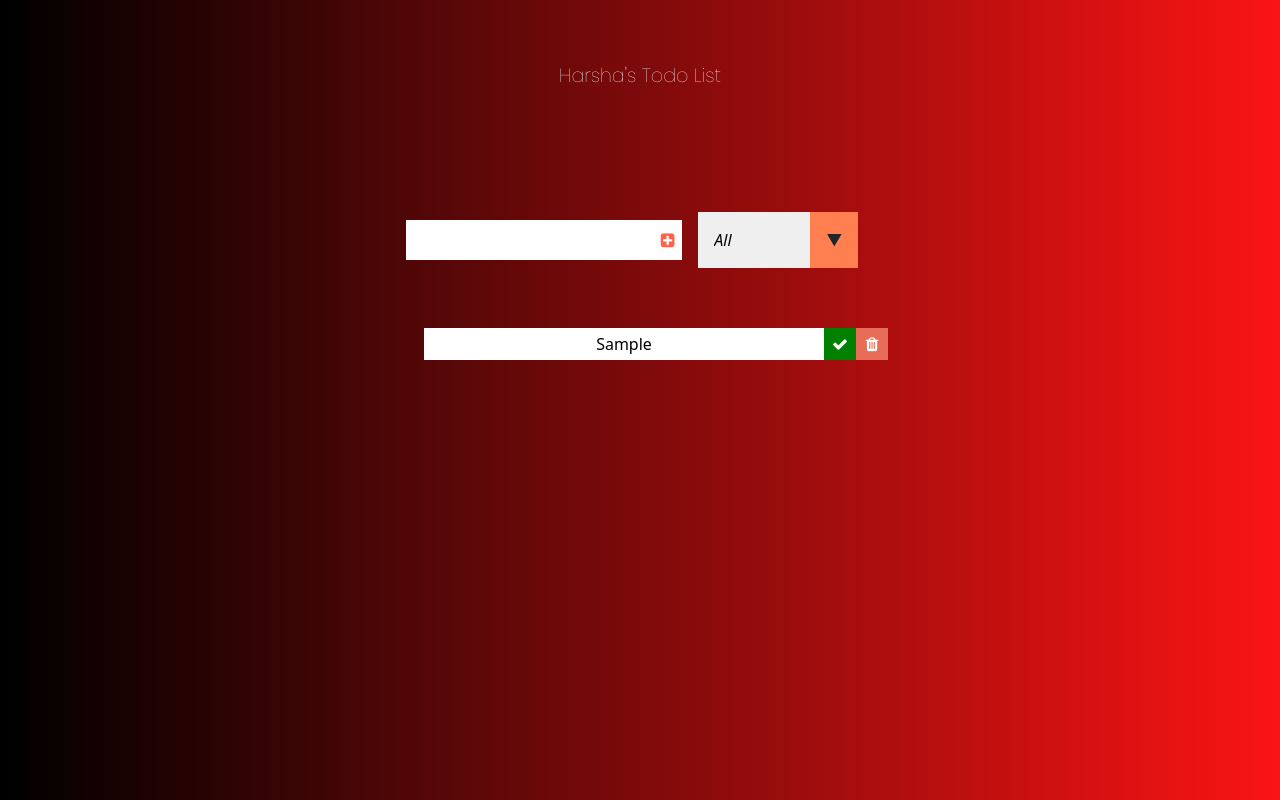
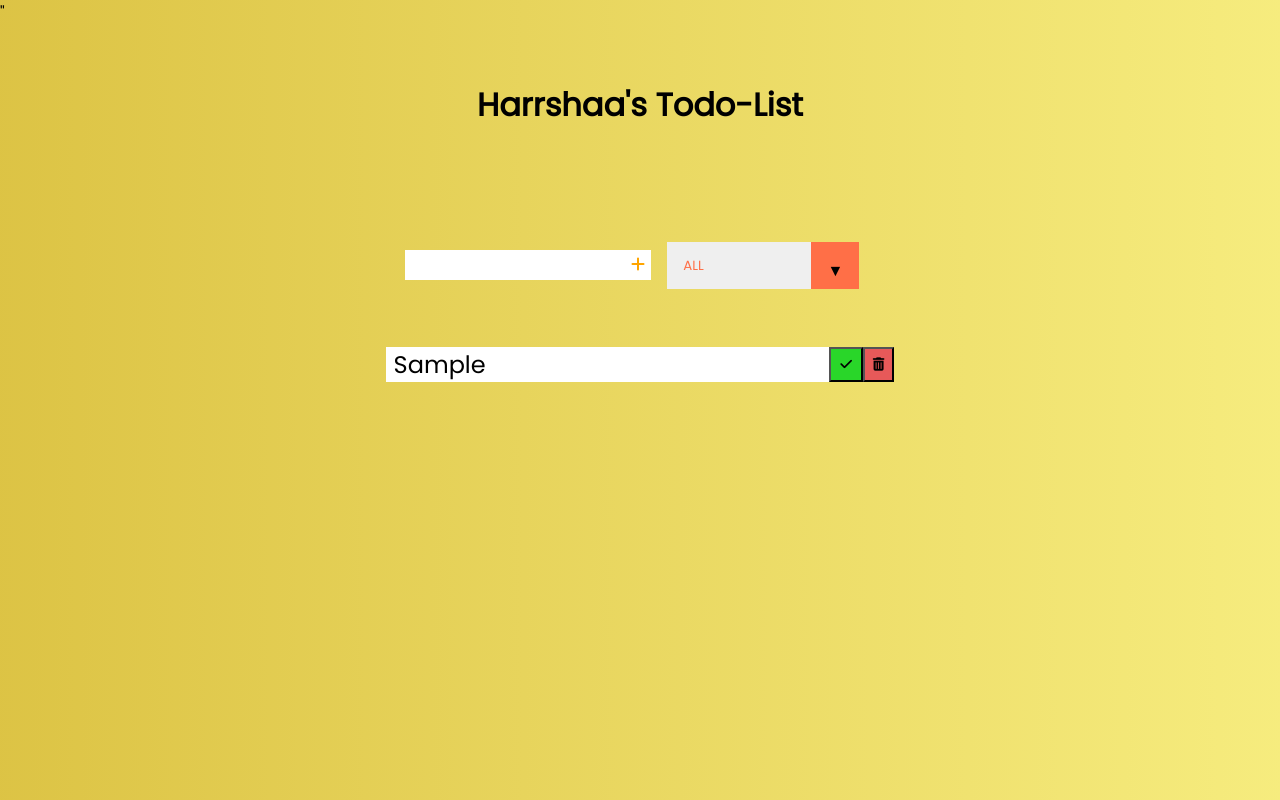
Before and after one commit to Harrshaa/Todo-List, a plain HTML site: page index.html in a window 1280 px wide. Both pictures are taken after typing "Sample" into the empty fields and a click on the button 667 px from the left and 240 px from the top of the page. Drawn offline with nearby package versions, Linux system fonts and the light colour scheme.

Commit message:
modified

```diff
--- a/index.css
+++ b/index.css
@@ -1,101 +1,86 @@
-/* Remove all the margins,padding..... */
 *{
-    margin: 0;
+    margin:0;
     padding: 0;
-    box-sizing: 0;
+    box-sizing: border-box;
 }
-.heading{
-    color: white;
-    font-size:larger;
-    font-family: "poppins",san-serif;
+body{
+    background-image: linear-gradient(90deg,rgba(215, 186, 39, 0.861),rgba(243, 229, 79, 0.735));
+    color: black;
+    font-family:"Poppins",sans-serif;
+    min-height: 100vh;
+}
+header{
+    font-size: 1rem;
+    justify-content: center;
+    align-items: center;
+    display: flex;
+}
+header,form{
+
+    min-height: 20vh;
+    display:flex;
+    justify-content: center;
+    align-items: center;
+}
+
+form input,
+form button{
+    padding:  0.4rem;
+    font-size: 1rem;
+    border:none;
+    background: white;
+
+}
+
+form button{
+    color: orange;
+    background:white;
+    cursor: pointer;
+    transition:all 0.3s ease;
+}
+form button:hover{
+    background: red;
     color: white;
 }
 
-header,form{
-    min-height: 20vh;
+.todo-container{
     display: flex;
     justify-content: center;
     align-items: center;
 }
-
-form input,form button{
-    padding: 0.5rem;
-    background:white;
-    border:navy;
-}
-
-
-form button{
-    color:tomato;
-    background: white;
-    cursor: pointer;
-    transition:all 0.3s ease;
-}
-
-form button:hover{
-    background:pink;
-    color:white;
-}
-
-body{
-    background-image:linear-gradient(to right, #000000, #fb1414);
-    font-family: "poppins",san-serif;
-    color: white;
-}
-
-/* After Javascript Code   */
-.todo-container{
-    display: flex;
-    justify-content: center;
-    align-items: center;
-    color: white;
-}
-
 .todo-list{
-    min-width: 40%;
+    min-width:40%;
     list-style: none;
 }
-
 .todo{
-    margin: 0.5rem;
+    margin: 0.1rem;
     background: white;
     color: black;
-    font-size: 1.5 rem;
+    font-size: 1.5rem;
     display: flex;
     justify-content: space-between;
     align-items: center;
-    transition: all 1s ease;
+    transition: all 0.5s ease;
 
 }
-
+.todo li{
+    flex: 1;
+}
+.trash-btn,.completed-btn{
+    background: orange;
+    padding: 0.5rem;
+    cursor: pointer;
+}
+.completed-btn{
+    background: rgb(41, 214, 41);
+}
+.trash-btn{
+    background-color: rgb(231, 89, 89);
+}
 .todo-item{
-color: black;
-display:flex;
-justify-content: center;
-padding: 0.2rem;
-
+    padding: 0rem 0.5rem;
 }
-
-.todo li{
-    flex:  1;
-}
-
-.trash-btn,.complete-btn{
-    background:rgb(231, 109, 88);
-    color:white;
-    border:none;
-    height:2rem;
-    cursor:pointer;
-    font-size: 1rem;
-    width:2rem;
-
-}
-
-.complete-btn{
-    background: green;
-}
-
-.fa-trash,fa-check{
+.fa-check,.fa-trash-can{
     pointer-events: none;
 }
 
@@ -105,45 +90,44 @@ padding: 0.2rem;
 }
 
 .fall{
-    transform:translateY(8rem) rotateZ(20deg);
+    transform: translate(8rem) rotateZ(20deg);
+    opacity: 0;
 }
 
-select{
+/* //sort them all// */
+/*CUSTOM SELECTOR */
+select {
     -webkit-appearance: none;
     -moz-appearance: none;
+    -ms-appearance: none;
     appearance: none;
-    outline:none;
-    border:none;
-    color:black;
-    width: 10rem;
+    outline: 0;
+    box-shadow: none;
+    border: 0 !important;
+    background-image: none;
+  }
+
+  /* Custom Select */
+  .select {
+    margin: 1rem;
+    position: relative;
+    overflow: hidden;
+  }
+  select {
+    color: #ff6f47;
+    font-family: "Poppins", sans-serif;
     cursor: pointer;
-    font-style: italic;
-    align-items: center;
-    justify-content: center;
-    padding:1rem;
-    display: flex;
-
-
-}
-
-.select{
-    margin:1rem;
-    position:relative;
-    overflow: hidden;
-
-
-
-
-}
-
-.select::after{
-    content:"\25BC";
+    width: 12rem;
+    padding: 1rem
+  }
+  /* Arrow */
+  .select::after {
+    content: "\25BC";
     position: absolute;
-    background:coral;
+    top: 0;
+    right: 0;
     padding: 1rem;
-    top:0;
-    right:0;
+    background: #ff6f47;
+    cursor: pointer;
     pointer-events: none;
-
-
-}
+  }
--- a/index.html
+++ b/index.html
@@ -1,43 +1,47 @@
 <!DOCTYPE html>
+
 <html>
     <head>
         <meta charset="utf-8">
         <meta http-equiv="X-UA-Compatible" content="IE=edge">
-        <title>Todo List</title>
+        <title></title>
+        <meta name="description" content="">
         <meta name="viewport" content="width=device-width, initial-scale=1">
-        <link rel="preconnect" href="https://fonts.googleapis.com">
-        <link rel="preconnect" href="https://fonts.gstatic.com" crossorigin>
-        <link href="https://fonts.googleapis.com/css2?family=Poppins:wght@100&display=swap" rel="stylesheet">
-        <link rel="stylesheet" href="https://cdnjs.cloudflare.com/ajax/libs/font-awesome/4.7.0/css/font-awesome.min.css">
+
+        <!-- //Google Fonts// -->
+        <link href="https://fonts.googleapis.com/css?family=Poppins&display=swap" rel="stylesheet" />
+
+        <!-- //Font Awesome// -->
+
+        <link rel="stylesheet" href="https://cdnjs.cloudflare.com/ajax/libs/font-awesome/6.1.2/css/all.min.css" integrity="sha512-1sCRPdkRXhBV2PBLUdRb4tMg1w2YPf37qatUFeS7zlBy7jJI8Lf4VHwWfZZfpXtYSLy85pkm9GaYVYMfw5BC1A==" crossorigin="anonymous" referrerpolicy="no-referrer" />"
         <link rel="stylesheet" href="./index.css">
-
+        <title>TODO LIST</title>
     </head>
     <body>
-        <link href="https://cdn.jsdelivr.net/npm/bootstrap@5.1.1/dist/css/bootstrap.min.css" rel="stylesheet"
-        integrity="sha384-F3w7mX95PdgyTmZZMECAngseQB83DfGTowi0iMjiWaeVhAn4FJkqJByhZMI3AhiU" crossorigin="anonymous">
         <header>
-        <h1 class="heading">Harsha's Todo List</h1>
+            <h1>Harrshaa's Todo-List</h1>
         </header>
-
-        <form class="form">
-            <input type="text" class="todo-input">
-            <button type="submit" class="todo-button">
-                <i class="fa fa-plus-square"></i>
+        <!-- //to take user's input// -->
+        <form>
+            <input type="text" class="todo-input"/>
+            <button class="todo-button" type="submit">
+                <i class="fa-solid fa-plus"></i>
             </button>
-
             <div class="select">
-                <select name="todos" class="filter-todo">
-                    <option value="all">All</option>
-                    <option value="Completed">Completed</option>
-                    <option value="UnCompleted">UnCompleted</option>
+                <select class="filter-todo" name="todos">
+                    <option value="all">ALL</option>
+                    <option value="completed">Completed</option>
+                    <option value="uncompleted">UnCompleted</option>
                 </select>
-
             </div>
         </form>
 
-        <div class="todo-container">
-            <ul class="todo-list"></ul>
-        </div>
+
+            <div class="todo-container">
+                <ul class="todo-list"></ul>
+            </div>
+
+
 
         <script src="./index.js" async defer></script>
     </body>
--- a/index.js
+++ b/index.js
@@ -1,141 +1,90 @@
-//Select DOM
-const todoInput = document.querySelector(".todo-input");
-const todoButton = document.querySelector(".todo-button");
-const todoList = document.querySelector(".todo-list");
-const filterOption = document.querySelector(".filter-todo");
+//SELECTORS//
+const todoInput=document.querySelector('.todo-input');
+const todoButton=document.querySelector('.todo-button');
+const todoList=document.querySelector('.todo-list');
+const filterOption=document.querySelector('.filter-todo');
 
-//Event Listeners
-document.addEventListener("DOMContentLoaded", getTodos);
-todoButton.addEventListener("click", addTodo);
-todoList.addEventListener("click", deleteTodo);
-filterOption.addEventListener("click", filterTodo);
+//EVENT LISTENERS//
+todoButton.addEventListener('click',addTodo);
+todoList.addEventListener('click',deleteCheck);
+filterOption.addEventListener('click',filterTodo);
 
-//Functions
 
-function addTodo(e) {
-  //Prevent natural behaviour
-  e.preventDefault();
-  //Create todo div
-  const todoDiv = document.createElement("div");
+
+//FUNCTIONS//
+function addTodo (event){
+
+  //prevent form from submitting//
+  event.preventDefault();
+  //TODO-DIV//
+  const todoDiv=document.createElement("div");
   todoDiv.classList.add("todo");
-  //Create list
-  const newTodo = document.createElement("li");
-  newTodo.innerText = todoInput.value;
-  //Save to local - do this last
-  //Save to local
-  saveLocalTodos(todoInput.value);
-  //
+  //Create LI//
+  const newTodo=document.createElement('li');
+  newTodo.innerText=todoInput.value;
   newTodo.classList.add("todo-item");
   todoDiv.appendChild(newTodo);
-  todoInput.value = "";
-  //Create Completed Button
-  const completedButton = document.createElement("button");
-  completedButton.innerHTML = `<i class="fa fa-check"></i>`;
-  completedButton.classList.add("complete-btn");
+  //CHECK MARK BUTTON//
+  const completedButton=document.createElement('button');
+  completedButton.innerHTML='<i class="fa-solid fa-check"></i>';
+  completedButton.classList.add("completed-btn");
   todoDiv.appendChild(completedButton);
-  //Create trash button
-  const trashButton = document.createElement("button");
-  trashButton.innerHTML = `<i class="fa fa-trash"></i>`;
+  //CHECK TRASH BUTTON//
+  const trashButton=document.createElement('button');
+  trashButton.innerHTML='<i class="fa-solid fa-trash-can"></i>';
   trashButton.classList.add("trash-btn");
   todoDiv.appendChild(trashButton);
-  //attach final Todo
+  //APPEND TO THE LIST//
   todoList.appendChild(todoDiv);
+  //CLEART TODO INPUT VALUE//
+  todoInput.value="";
 }
 
-function deleteTodo(e) {
-  const item = e.target;
-
-  if (item.classList[0] === "trash-btn") {
-    // e.target.parentElement.remove();
-    const todo = item.parentElement;
-    todo.classList.add("fall");
-    //at the end
-    removeLocalTodos(todo);
-    todo.addEventListener("transitionend", e => {
+function deleteCheck(e){
+const item=e.target;
+//DELETE TODO//
+if(item.classList[0]==='trash-btn'){
+  const todo=item.parentElement;
+  //before deleting it --> adding some annimations//
+  todo.classList.add('fall');
+  todo.addEventListener("transitionend",function(){
     todo.remove();
   });
+
 }
-  if (item.classList[0] === "complete-btn") {
-    const todo = item.parentElement;
+
+if(item.classList[0] === 'completed-btn'){
+  const todo=item.parentElement;
   todo.classList.toggle("completed");
-    console.log(todo);
 }
 }
 
-function filterTodo(e) {
-  const todos = todoList.childNodes;
-  todos.forEach(function(todo) {
-    switch (e.target.value) {
+function filterTodo(e){
+  const todos=todoList.childNodes;
+  todos.forEach(function(todo){
+    switch(e.target.value){
       case "all":
-        todo.style.display = "flex";
+        todo.style.display='flex';
         break;
+
       case "completed":
-        if (todo.classList.contains("completed")) {
-          todo.style.display = "flex";
-        } else {
-          todo.style.display = "none";
+      if(todo.classList.contains('completed')){
+        todo.style.display='flex';
+      }else{
+        todo.style.display='none';
       }
       break;
+
       case "uncompleted":
-        if (!todo.classList.contains("completed")) {
-          todo.style.display = "flex";
-        } else {
-          todo.style.display = "none";
+      if(!todo.classList.contains('completed')){
+        todo.style.display='flex';
       }
+      else{
+        todo.style.display='none';
       }
-  });
+      break;
+
     }
+  })
 
-function saveLocalTodos(todo) {
-  let todos;
-  if (localStorage.getItem("todos") === null) {
-    todos = [];
-  } else {
-    todos = JSON.parse(localStorage.getItem("todos"));
 }
-  todos.push(todo);
-  localStorage.setItem("todos", JSON.stringify(todos));
-}
-function removeLocalTodos(todo) {
-  let todos;
-  if (localStorage.getItem("todos") === null) {
-    todos = [];
-  } else {
-    todos = JSON.parse(localStorage.getItem("todos"));
-  }
-  const todoIndex = todo.children[0].innerText;
-  todos.splice(todos.indexOf(todoIndex), 1);
-  localStorage.setItem("todos", JSON.stringify(todos));
-}
-
-function getTodos() {
-  let todos;
-  if (localStorage.getItem("todos") === null) {
-    todos = [];
-  } else {
-    todos = JSON.parse(localStorage.getItem("todos"));
-  }
-  todos.forEach(function(todo) {
-    //Create todo div
-    const todoDiv = document.createElement("div");
-    todoDiv.classList.add("todo");
-    //Create list
-    const newTodo = document.createElement("li");
-    newTodo.innerText = todo;
-    newTodo.classList.add("todo-item");
-    todoDiv.appendChild(newTodo);
-    todoInput.value = "";
-    //Create Completed Button
-    const completedButton = document.createElement("button");
-    completedButton.innerHTML = `<i class="fa fa-check"></i>`;
-    completedButton.classList.add("complete-btn");
-    todoDiv.appendChild(completedButton);
-    //Create trash button
-    const trashButton = document.createElement("button");
-    trashButton.innerHTML = `<i class="fa fa-trash"></i>`;
-    trashButton.classList.add("trash-btn");
-    todoDiv.appendChild(trashButton);
-    //attach final Todo
-    todoList.appendChild(todoDiv);
-  });
-}
```
Lines whose indentation alone changed are shown as unchanged.
